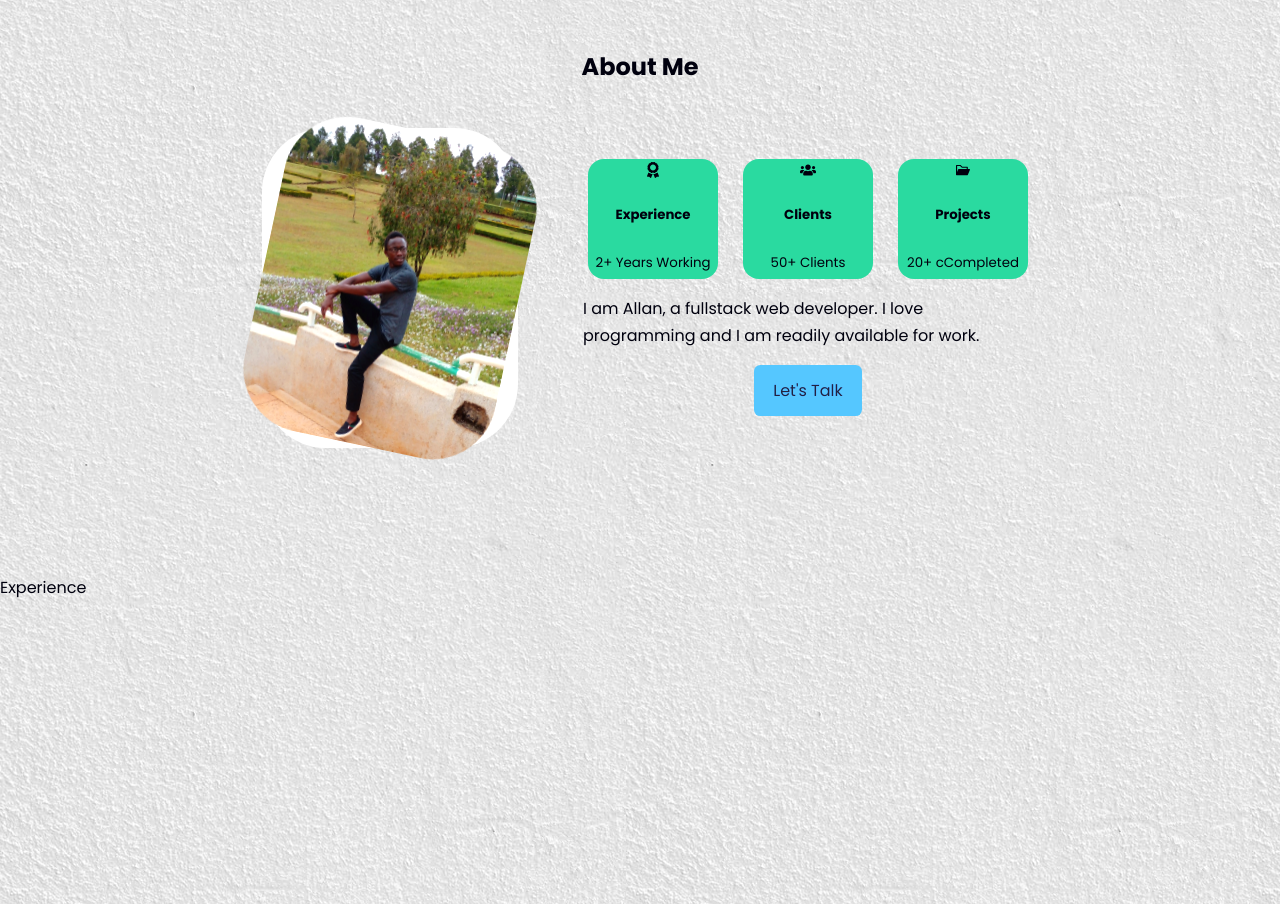
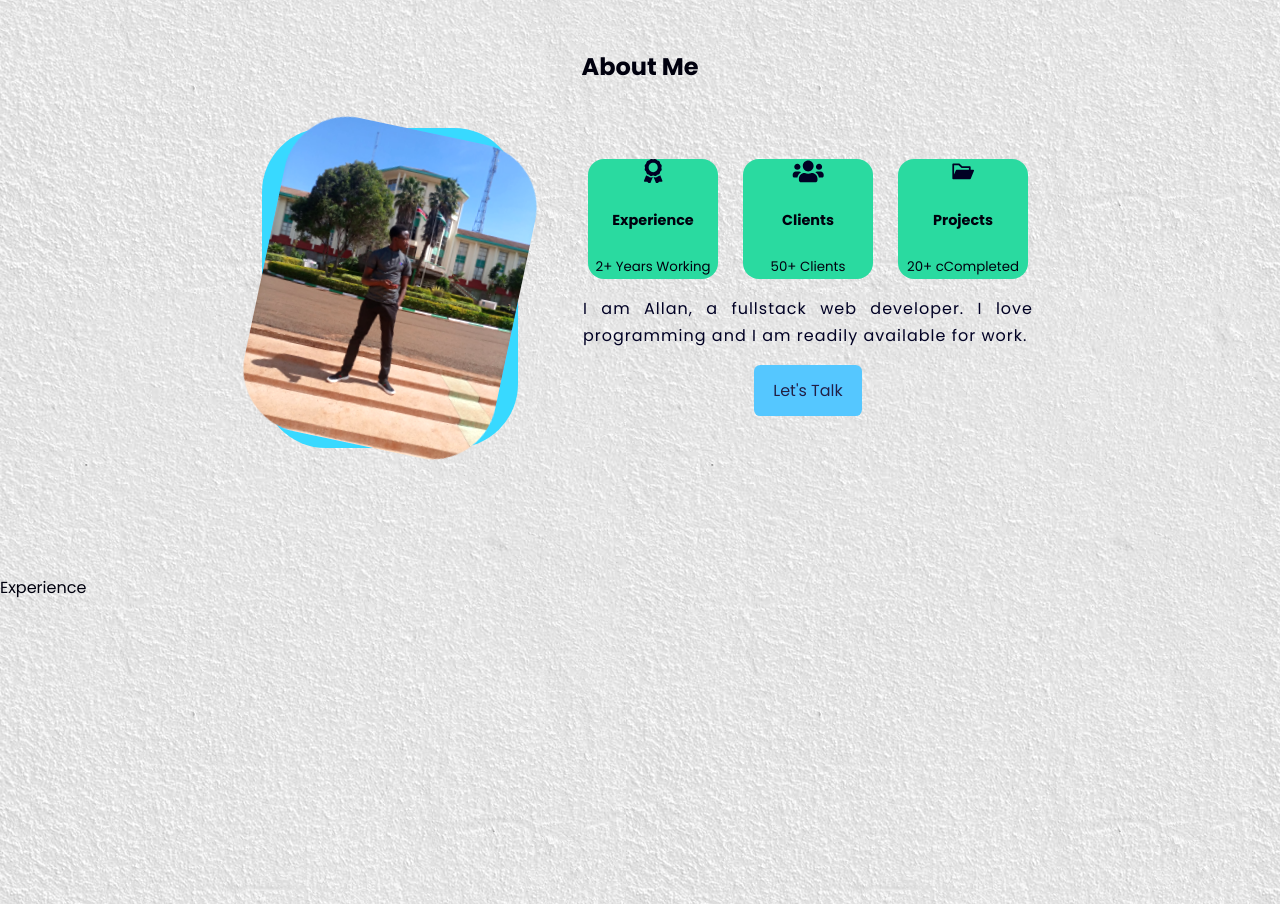
Before and after one commit to Allanoallashe/my-react-portfolio, a React (Create React App) app in the folder allashe-portfolio/: page / in a window 1280 px wide. Shown: the part 960-1864 px from the top of the page. Built offline with nearby package versions, Linux system fonts and the light colour scheme.

Commit message:
finished about

```diff
--- a/allashe-portfolio/src/Components/About.css
+++ b/allashe-portfolio/src/Components/About.css
@@ -30,8 +30,13 @@
   padding: 10px;
   width: 100%;
 }
+.about_card:hover{
+  background-color: #e5f3ee;
+  cursor: default;
+  transition: var(--transition);
+}
 .about_card{
-  background-color: rgb(38, 198, 145);
+  background-color: #26c691;
   display: flex;
   flex-direction: column;
   height: 120px;
@@ -41,7 +46,7 @@
   border-radius: 1rem;
 }
 .about_me{
-  background-color: #f5f5f5;
+  background-color: #33c5ff;
   border-radius: 4rem;
   height:20rem;
   margin-right: 20px;
@@ -77,3 +82,15 @@
   gap: 20px;
   flex-wrap: wrap;
 }
+.about_icon{
+  color: #010121;
+  font-size: 2.4rem;
+}
+.about_card h5{
+  font-size: 0.9rem;
+}
+.about_content p{
+  color: #010121;
+  text-align: justify;
+  letter-spacing: 1px;
+}
--- a/allashe-portfolio/src/Components/About.jsx
+++ b/allashe-portfolio/src/Components/About.jsx
@@ -1,6 +1,6 @@
 import React from 'react';
 import './About.css';
-import Me from '../images/profile.jpg'
+import Me from '../images/image3.jpeg'
 import {FaAward} from 'react-icons/fa'
 import {FaUsers} from 'react-icons/fa'
 import {AiFillFolderOpen} from 'react-icons/ai'
--- a/allashe-portfolio/src/Components/Nav.css
+++ b/allashe-portfolio/src/Components/Nav.css
@@ -15,6 +15,7 @@ nav{
   backdrop-filter: blur(15px);
   top: 90%;
 }
+
 nav a{
   background-color: transparent;
   padding: 0.3rem;
--- a/allashe-portfolio/src/Components/Nav.jsx
+++ b/allashe-portfolio/src/Components/Nav.jsx
@@ -20,7 +20,7 @@ const Nav = () => {
       <a href="#Services" onClick={() => setActiveNav('#Services')} className={activeNav === '#Services' ? 'active' : ''}><RiServiceFill style={{ height: '30px', width: '30px', color: '#00001b' }} /></a>
 
       <a href="#Contact" onClick={() => setActiveNav('#Contact')} className={activeNav === '#Contact' ? 'active' : ''}><AiFillContacts style={{height:'30px', width:'30px', color:'#00001b'}}/></a>
-    </nav>
+      </nav>
   )
 }
 
```
